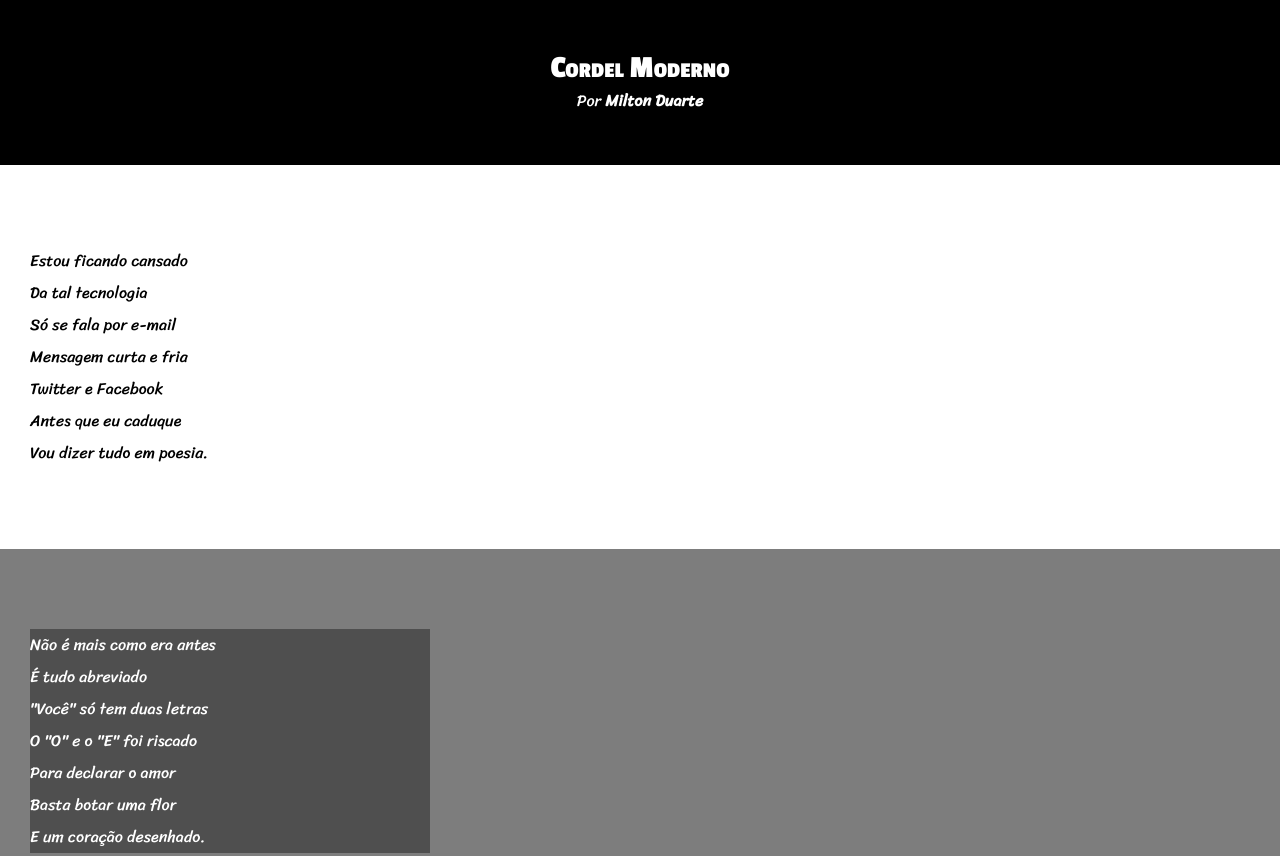
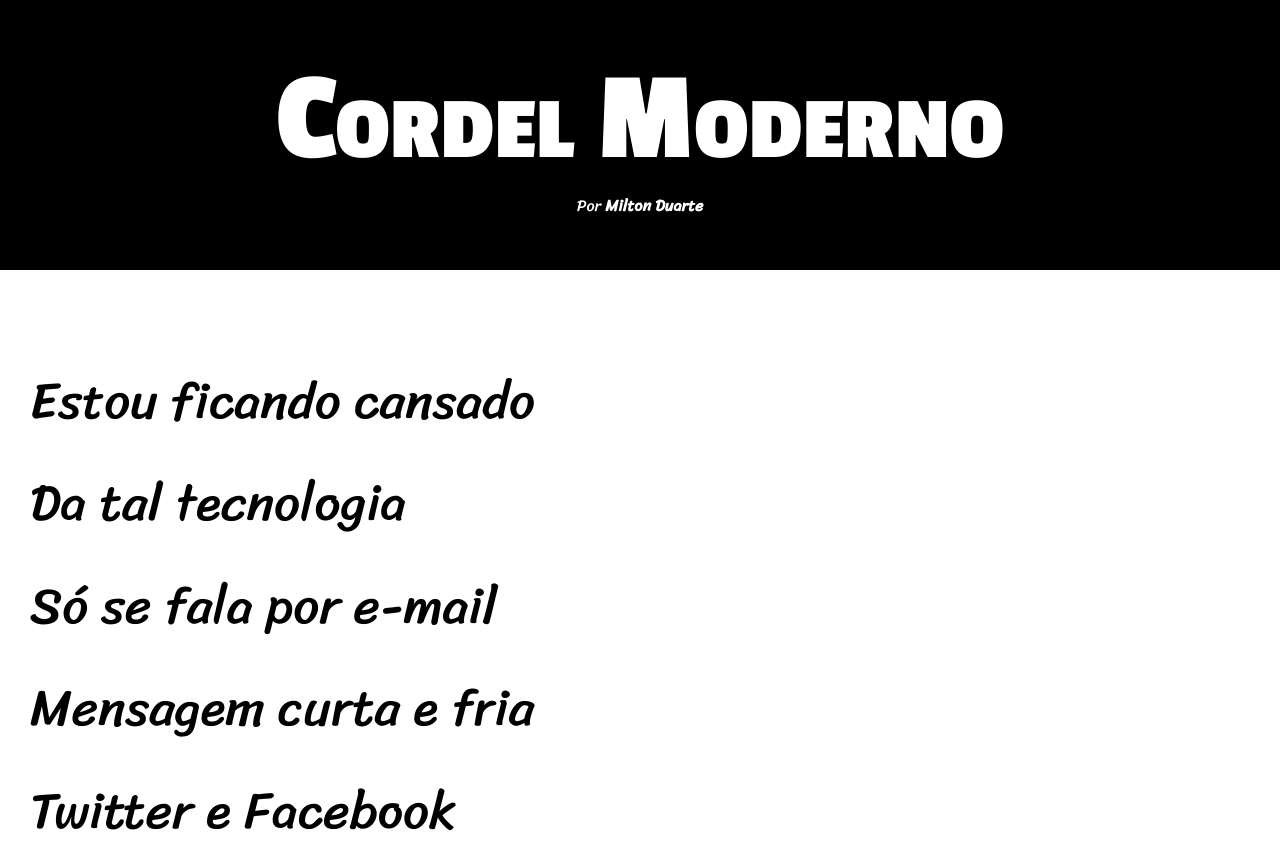
Before and after one commit to fantedeveloper/html-css, a plain HTML site: page desafios/d012/index.html in a window 1280 px wide. Shown: the top 856 px of the page. Drawn offline with Linux system fonts and the light colour scheme.

Commit message:
Atualização de estilos - desafio 012
Aprendi a utilizar a medida vh e vw.

```diff
--- a/desafios/d012/estilo/style.css
+++ b/desafios/d012/estilo/style.css
@@ -3,9 +3,9 @@
 @import url('https://fonts.googleapis.com/css2?family=Passion+One:wght@400;700;900&family=Sriracha&display=swap');
 
 :root {
-    --fonte0: Arial, Verdana, Helvetica, sans-serif;
-    --fonte1: 'Passion One', cursive;
-    --fonte2: 'Sriracha' , cursive;
+    --fonte1: Verdana, Geneva, Tahoma, sans-serif;
+    --fonte2: 'Passion One', cursive;
+    --fonte3: 'Sriracha' , cursive;
 }
 
 * {
@@ -26,13 +26,14 @@ header {
 
 header > h1 {
     padding-top: 50px;
-    font-family: var(--fonte1);
+    font-family: var(--fonte2);
     font-variant: small-caps;
+    font-size: 10vw;
 }
 
 header > p {
     padding-bottom: 50px;
-    font-family: var(--fonte2);
+    font-family: var(--fonte3);
 }
 
 a {
@@ -48,9 +49,10 @@ a:hover {
 section {
     padding-top: 10vh;
     padding-bottom: 10vh;
-    font-family: var(--fonte2);
+    font-family: var(--fonte3);
     line-height: 2em;
     padding-left: 30px;
+    font-size: 4vw;
 }
 
 .normal {
@@ -64,7 +66,8 @@ section {
 }
 
 .imagem > p {
-    width: 400px;
+    display: inline-block;
+    padding: 5px;
     background-color: rgba(0, 0, 0, 0.37);
 }
 
```
